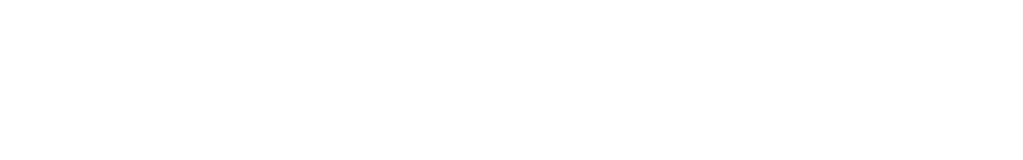
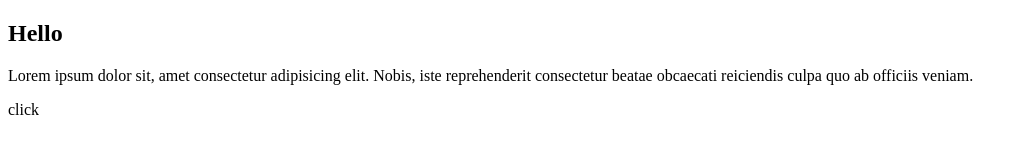
Before and after one commit to sanjar002/project-push, a plain HTML site: page index.html in a window 1280 px wide. Shown: the whole page, without its empty margins (0-1023 px from the left). Drawn offline with Linux system fonts and the light colour scheme.

Commit message:
h2-p-nav

```diff
--- a/index.html
+++ b/index.html
@@ -6,9 +6,12 @@
     <title>Document</title>
 </head>
 <body>
+    <h2>Hello</h2>
+
+<p>Lorem ipsum dolor sit, amet consectetur adipisicing elit. Nobis, iste reprehenderit consectetur beatae obcaecati reiciendis culpa quo ab officiis veniam.</p>
 
 
-
+<nav>click</nav>
 
 
 
```
